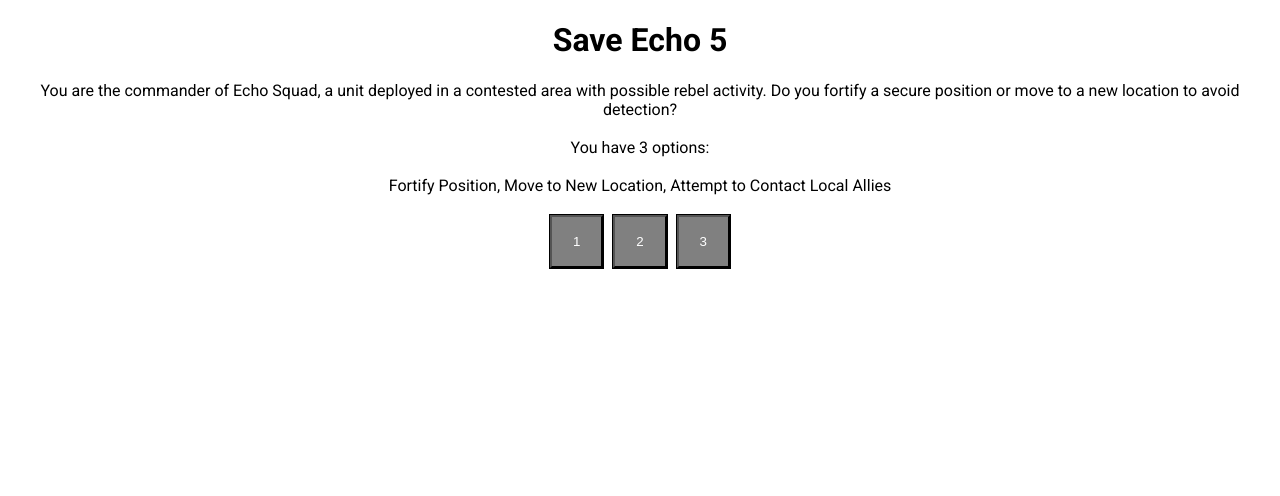
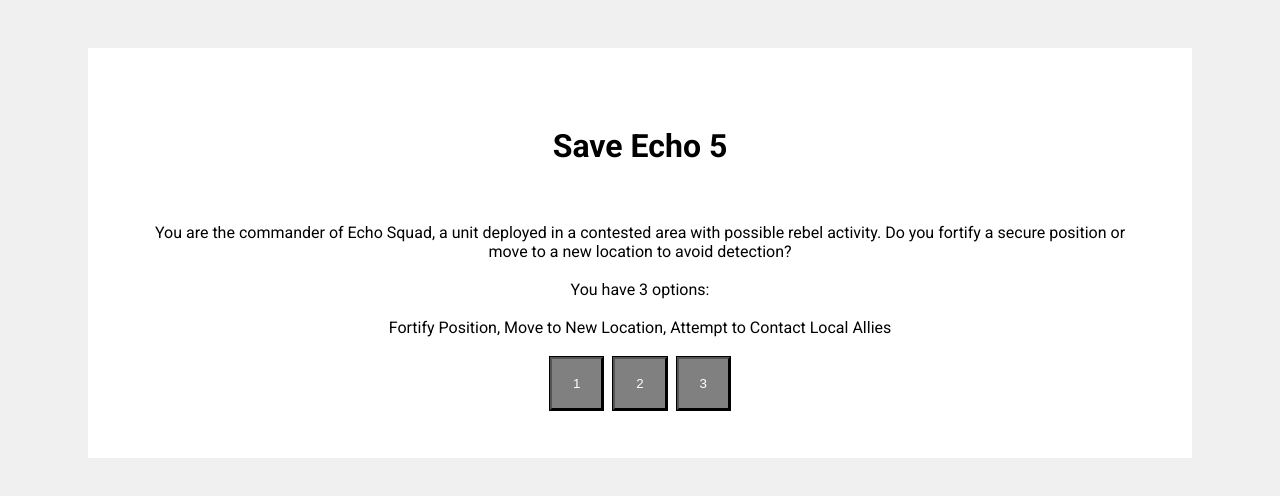
Before and after one commit to DarianElwood/module-3-assignment-FED, a plain HTML site: page index.html in a window 1280 px wide. Drawn offline with Linux system fonts and the light colour scheme.

Commit message:
Minor style fixes

```diff
--- a/index.html
+++ b/index.html
@@ -11,7 +11,8 @@
 </head>
 <body>
 <script src="./script.js" defer></script>
-    <header>
+<div class="main-content">
+<header>
         <h1>Save Echo 5</h1>
     </header>
     <main>
@@ -22,5 +23,6 @@
             </div>
         </section>
     </main>
+</div>
 </body>
 </html>
--- a/style.css
+++ b/style.css
@@ -1,5 +1,6 @@
 body {
     font-family: Roboto, Arial, sans-serif;
+    background-color: #f0f0f0;
 }
 
 #choices {
@@ -26,5 +27,15 @@ header {
     text-align: center;
     font-size: 1em;
     font-weight: bold;
-    margin-top: 20px;
+    margin-top: 10px;
 }
+
+.main-content {
+    background-color: white;
+    margin: 3em;
+    margin-left: 5em;
+    margin-right: 5em;
+    padding: 3em;
+    display: flex;
+    flex-direction: column;
+}
```
